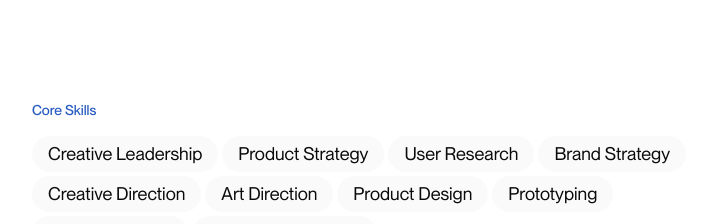
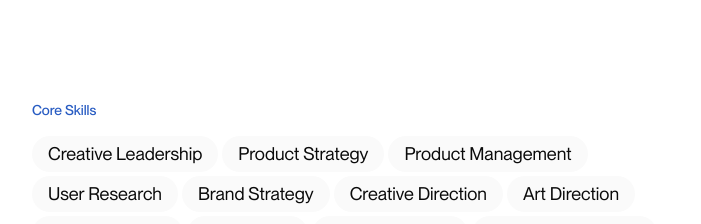
Before and after one commit to jonathanminori/portfolio-2024, a Next.js app: page / in a window 1280 px wide. Shown: the part 823-1047 px from the top of the page, without its empty margins (304-1005 px from the left). Built offline with nearby package versions, Linux system fonts and the light colour scheme; what tailwindcss-inner-border would draw is missing.

Commit message:
added product management to core skills

```diff
--- a/src/app/page.tsx
+++ b/src/app/page.tsx
@@ -17,6 +17,7 @@ gsap.registerPlugin(useGSAP, ScrollTrigger, ScrollSmoother)
 const skillList = [
   'Creative Leadership',
   'Product Strategy',
+  'Product Management',
   'User Research',
   'Brand Strategy',
   'Creative Direction',
```
